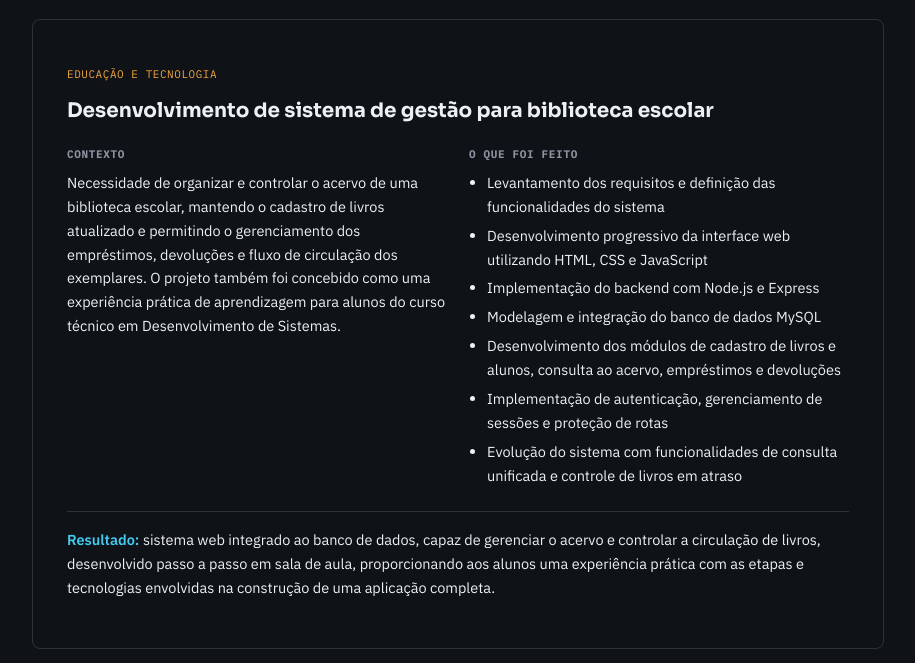
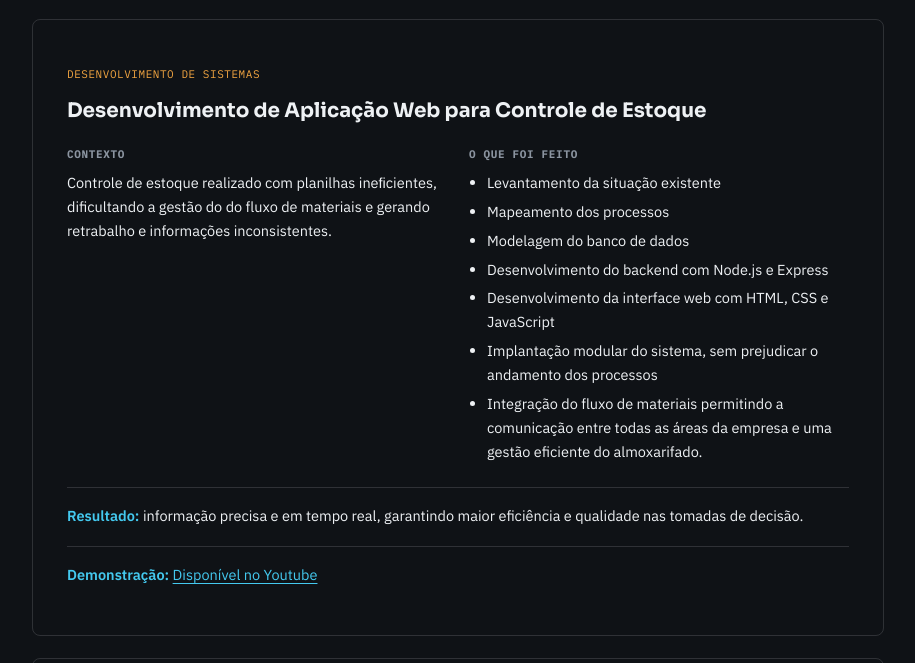
Before and after one commit to eversonhexa/eversonweb, a plain HTML site: page index.html in a window 1280 px wide. Shown: the part 3280-3943 px from the top of the page, without its empty margins (182-1097 px from the left). Drawn offline with Linux system fonts and the light colour scheme.

Commit message:
Atualização 20261125

```diff
--- a/index.html
+++ b/index.html
@@ -146,6 +146,32 @@
     </div>
 
     <div class="case" style="margin-top:22px;">
+      <p class="tag">Desenvolvimento de Sistemas</p>
+      <h3>Desenvolvimento de Aplicação Web para Controle de Estoque</h3>
+      <div class="case-grid">
+        <div>
+          <h4>Contexto</h4>
+          <p>Controle de estoque realizado com planilhas ineﬁcientes, dificultando a gestão do do fluxo de materiais e gerando retrabalho e informações inconsistentes.</p>
+        </div>
+        <div>
+          <h4>O que foi feito</h4>
+          <ul>
+            <li>Levantamento da situação existente</li>
+            <li>Mapeamento dos processos</li>
+            <li>Modelagem do banco de dados</li>
+            <li>Desenvolvimento do backend com Node.js e Express</li>
+            <li>Desenvolvimento da interface web com HTML, CSS e JavaScript</li>
+            <li>Implantação modular do sistema, sem prejudicar o andamento dos processos</li>
+            <li>Integração do fluxo de materiais permitindo a comunicação entre todas as áreas da empresa e uma gestão eficiente do almoxarifado.</li>
+          </ul>
+        </div>
+      </div>
+      <p class="result"><strong>Resultado:</strong> informação precisa e em tempo real, garantindo maior eficiência e qualidade nas tomadas de decisão.</p>
+      <p class="result"><strong>Demonstração:</strong> <a href="https://www.youtube.com/watch?v=FENbh0c2oSk" target="_blank" rel="noopener noreferrer">Disponível no Youtube</a> </p>
+
+    </div>
+
+    <div class="case" style="margin-top:22px;">
       <p class="tag">Educação e Tecnologia</p>
       <h3>Desenvolvimento de sistema de gestão para biblioteca escolar</h3>
       <div class="case-grid">
@@ -167,6 +193,7 @@
         </div>
       </div>
       <p class="result"><strong>Resultado:</strong> sistema web integrado ao banco de dados, capaz de gerenciar o acervo e controlar a circulação de livros, desenvolvido passo a passo em sala de aula, proporcionando aos alunos uma experiência prática com as etapas e tecnologias envolvidas na construção de uma aplicação completa.</p>
+      <p class="result"><strong>Demonstração:</strong> <a href="https://youtu.be/05qH56KvKhM" target="_blank" rel="noopener noreferrer">Disponível no Youtube</a> </p>
     </div>
 
     <div class="mini-grid">
```
